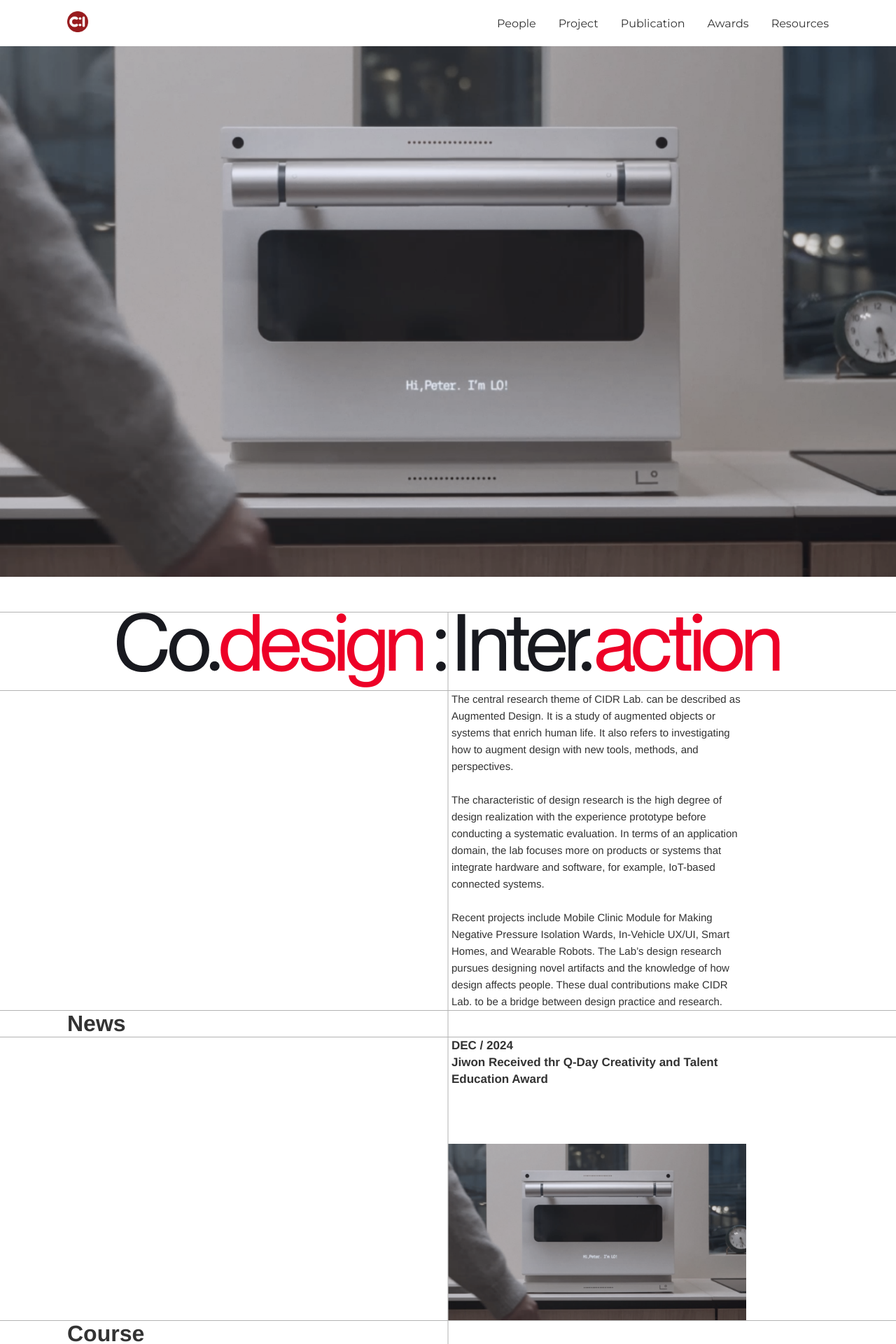
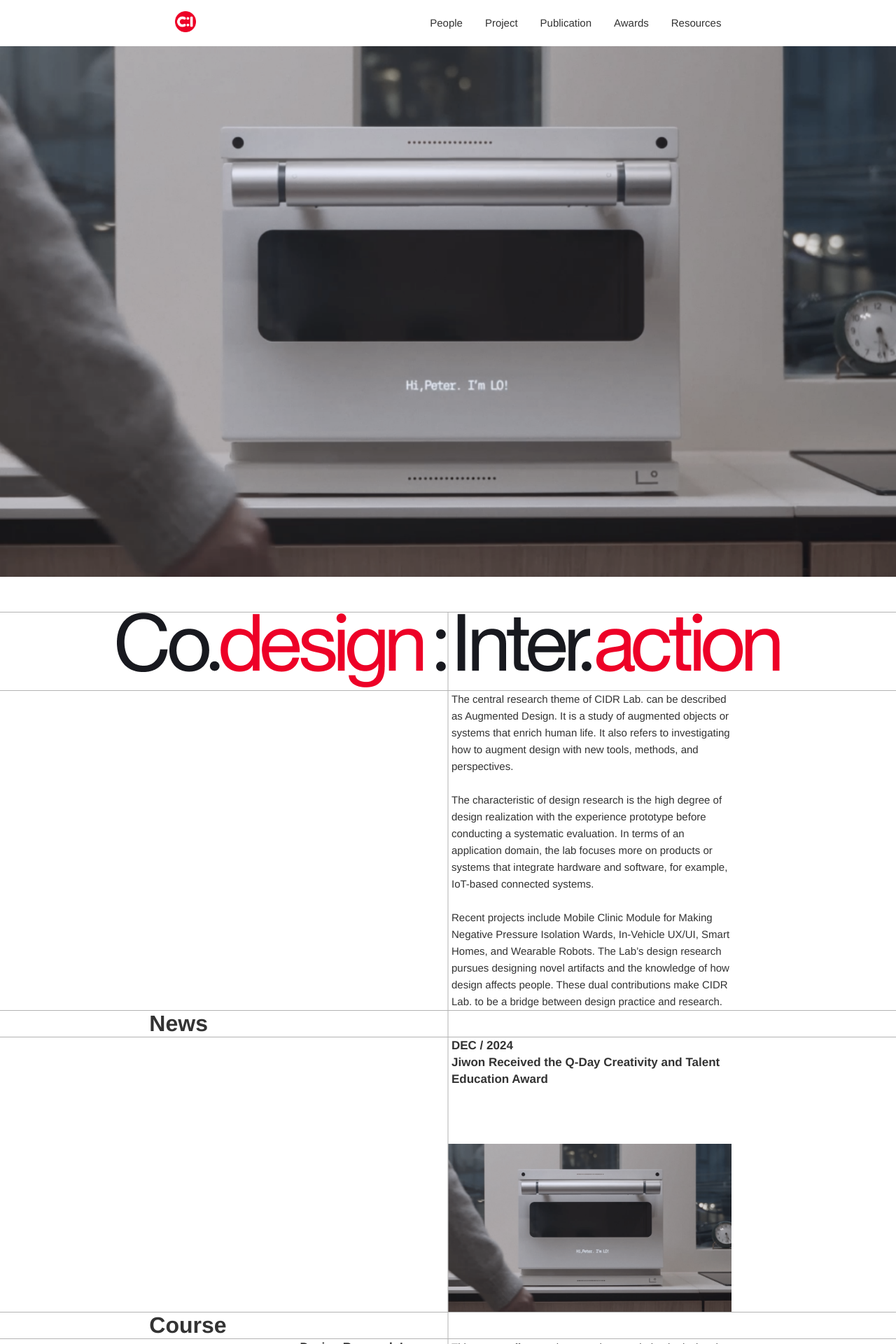
Before and after one commit to jiwonlee1223/cidrwebsite, a Next.js app: page / in a window 1280 px wide. Shown: the top 1920 px of the page at 70% size. Built offline with nearby package versions, Linux system fonts and the light colour scheme.

Commit message:
MainPage, navBar column 수정

```diff
--- a/app/awards/page.tsx
+++ b/app/awards/page.tsx
@@ -1,6 +1,7 @@
 export default function AwardsPage() {
   return (
     <>
+    <div className="resources-blank"> </div>
       <div className="main-page-container">
         <div className="half"></div>
         <div className="halftwo">
--- a/app/globals.css
+++ b/app/globals.css
@@ -1,17 +1,22 @@
 body {
   margin: 0;
   font-family: -apple-system, BlinkMacSystemFont, 'Segoe UI', Roboto, Helvetica, Arial, sans-serif;
-  background-color: #ffffff; /* 서브 컬러 */
+  background-color: #ffffff;
+  /* 서브 컬러 */
   color: #333;
 }
 
 
 .vertical-border {
   position: absolute;
-  top: 815px;               /* 배너 높이와 동일: 배너 아래부터 시작 */
-  left: 50%;                /* 수평 중앙 */
-  transform: translateX(-50%);  /* 정확한 중앙 정렬 */
-  bottom: 0;                /* 부모 요소의 하단까지 확장 */
+  top: 815px;
+  /* 배너 높이와 동일: 배너 아래부터 시작 */
+  left: 50%;
+  /* 수평 중앙 */
+  transform: translateX(-50%);
+  /* 정확한 중앙 정렬 */
+  bottom: 0;
+  /* 부모 요소의 하단까지 확장 */
   border-left: 1px solid #b3b3b3;
 }
 
@@ -23,19 +28,16 @@ a {
 .navbar {
   background-color: transparent;
   padding: 1rem 6rem;
-  display: flex;
   align-items: center;
   justify-content: space-between;
 }
 
 /* 네비게이션 컨테이너 */
 .nav-container {
-  display: flex;
   align-items: center;
   justify-content: space-between;
   width: 100%;
 }
-
 
 .nav-logo .logo {
   height: 30px;
@@ -45,6 +47,12 @@ a {
 /* 네비게이션 링크들을 담는 영역 */
 .nav-links {
   display: flex;
+  font-family: Helvetica, Arial, sans-serif;
+  font-weight: bold;
+  font-size: 15px;
+  line-height: 24px;
+  letter-spacing: 0%;
+  text-align: left;
   gap: 2rem;
 }
 
@@ -58,7 +66,7 @@ a {
 
 /* hover 시 애니메이션 효과: 색상이 메인 컬러(#981A1D)로 바뀌고 약간 확대됨 */
 .nav-link:hover {
-  color: #981A1D;
+  color: #EC1D26;
   transform: scale(1.05);
 }
 
@@ -67,7 +75,7 @@ a {
   transform: scale(0.95);
 }
 
-.main-footer{
+.main-footer {
   width: 100%;
 }
 
@@ -103,7 +111,25 @@ a {
   height: 40px;
 }
 
-/* global.css */
+.nav-main-page-container {
+  padding: 0rem 2rem 0rem 2rem;
+  display: flex;
+}
+
+.nav-half {
+  flex: 1;
+  display: flex;
+  align-items: center; /* 수직 중앙 정렬(필요시) */
+}
+
+.nav-halftwo {
+  flex: 2;
+}
+
+.nav-halfthree {
+  flex: 3;
+}
+
 .main-page-container {
   padding: 0rem 2rem 0rem 2rem;
   display: flex;
@@ -121,7 +147,7 @@ a {
   flex: 3;
 }
 
-.halffour{
+.halffour {
   flex: 4;
 }
 
@@ -133,7 +159,8 @@ a {
 
 .text-description {
   font-family: Helvetica, sans-serif;
-  font-weight: normal; /* Regular */
+  font-weight: normal;
+  /* Regular */
   font-size: 15px;
   line-height: 24px;
   text-align: left;
@@ -142,13 +169,12 @@ a {
 .text-description-container {
   padding-right: 5px;
   padding-left: 5px;
-  width: 70%;
+  width: 100%;
 }
 
 .text-title {
   display: block;
   font-size: 2em;
-  padding: 0rem 6rem;
   font-weight: bold;
   font-family: Helvetica, sans-serif;
   display: flex;
@@ -158,6 +184,7 @@ a {
   border-top: 1px solid #b3b3b3;
   border-bottom: 1px solid #b3b3b3;
   padding: 0;
+  display: flex;
 }
 
 .news-description {
@@ -212,7 +239,8 @@ a {
 }
 
 .resources-site-red {
-  display: block;       /* 요소를 블록 레벨로 변경 */
+  display: block;
+  /* 요소를 블록 레벨로 변경 */
 
   padding-left: 6rem;
   font-family: 'Helvetica', sans-serif;
@@ -230,12 +258,12 @@ a {
 }
 
 
-.resources-blank{
+.resources-blank {
   height: 20vh;
 }
 
 .news-image {
-  width: 70%;
+  width: 100%;
   height: 100%;
   margin-top: 5rem;
   margin-bottom: 0;
@@ -252,7 +280,6 @@ a {
   /* 필요 시 좌우 여백을 줄 수 있습니다. */
 }
 
-/* .page-content의 중앙에 border를 추가하는 가상 요소 */
 .page-content::before {
   content: "";
   position: absolute;
@@ -261,7 +288,8 @@ a {
   left: 50%;
   transform: translateX(-50%);
   border-left: 1px solid #b3b3b3;
-  pointer-events: none; /* 클릭 이벤트 방해하지 않도록 */
+  pointer-events: none;
+  /* 클릭 이벤트 방해하지 않도록 */
 }
 
 .main-banner {
@@ -269,9 +297,12 @@ a {
 }
 
 .banner {
-  width: 100%;      /* 브라우저 너비에 맞게 꽉 채움 */
-  height: 100%;     /* 컨테이너 높이에 맞춤 */
-  object-fit: cover;/* 이미지 비율 유지하면서 꽉 채우기 */
+  width: 100%;
+  /* 브라우저 너비에 맞게 꽉 채움 */
+  height: 100%;
+  /* 컨테이너 높이에 맞춤 */
+  object-fit: cover;
+  /* 이미지 비율 유지하면서 꽉 채우기 */
   display: block;
 }
 
@@ -291,7 +322,8 @@ a {
 
 .awards-year {
   font-family: 'Helvetica', sans-serif;
-  font-weight: 700; /* Bold */
+  font-weight: 700;
+  /* Bold */
   font-size: 15px;
   line-height: 24px;
   letter-spacing: 0%;
@@ -309,7 +341,8 @@ a {
   margin-top: 0.5em;
   display: inline-block;
   font-family: 'Helvetica', sans-serif;
-  font-weight: 700; /* Bold */
+  font-weight: 700;
+  /* Bold */
   font-size: 40px;
   line-height: 120%;
   letter-spacing: 0%;
@@ -323,7 +356,8 @@ a {
   line-height: 120%;
   letter-spacing: 0%;
   color: #ED0127;
-  margin-top: 0.5em; /* 상대적인 간격 */
+  margin-top: 0.5em;
+  /* 상대적인 간격 */
   display: inline-block;
 }
 
@@ -335,7 +369,8 @@ a {
 
 .awards-tag-container {
   margin-top: 1em;
-  align-self: flex-end; /* awards-tag-container를 하단에 정렬 */
+  align-self: flex-end;
+  /* awards-tag-container를 하단에 정렬 */
 }
 
 .awards-tag {
@@ -398,40 +433,121 @@ a {
   color: #18191F;
 }
 
+.main-footer-container {
+  width: 100%;
+  overflow: hidden;
+  position: relative;
+  height: 6rem; /* 높이 고정 */
+  background-color: #000; /* 필요에 따라 배경색 지정 */
+}
+
+.main-footer-wrapper {
+  display: flex;
+  width: 200%; /* 이미지 2개를 배치하기 위해 */
+  animation: slideAnimation 15s linear infinite; /* 애니메이션 적용 */
+}
+
+.main-footer {
+  height: 6rem; /* 높이 고정 */
+  width: auto;
+  flex-shrink: 0;
+}
+
+@keyframes slideAnimation {
+  from {
+    transform: translateX(0);
+  }
+  to {
+    transform: translateX(-50%);
+  }
+}
+
 @media screen and (max-width: 768px) {
-  .nav-container {
-    flex-direction: column;
-    gap: 1rem;
+  /* 페이지 좌우 중앙에 위치한 세로 선 제거 */
+  .page-content::before {
+    display: none;
   }
 
+  .navbar {
+    padding: 1rem;
+  }
+
+  /* 네비게이션 컨테이너: 좌우 패딩 줄임 */
+  .nav-container {
+    padding: 0.1rem;
+  }
+
+  /* 네비게이션 메인 컨테이너를 수직 스택으로 재구성 */
+  .nav-main-page-container {
+    display: flex;
+    flex-direction: column;
+    align-items: center;
+  }
+
+  /* 빈 div 요소(여백용)는 숨기기 */
+  .nav-main-page-container > .nav-half:empty,
+  .nav-main-page-container > .nav-halftwo:empty {
+    display: none;
+  }
+
+  /* 로고와 네비게이션 링크가 포함된 영역: 전체 너비 & 중앙 정렬 */
+  .nav-main-page-container > .nav-half {
+    width: 100%;
+    text-align: center;
+  }
+
+  /* 네비게이션 링크들을 수직 리스트로 재배치 */
+  .nav-links {
+    display: flex;
+    gap: 0.1rem;
+    align-items: center;
+  }
+
+  /* 네비게이션 링크 스타일: 폰트 크기와 패딩 조정 */
+  .nav-link {
+    font-size: 16px;
+    padding: 0.5rem 1rem;
+  }
+
+  /* 로고 이미지 크기 조정 (필요에 따라) */
+  .logo {
+    height: 40px;
+    width: auto;
+    align-items: center;
+  }
+
+  /* Footer: 세로 배치, 마진 및 높이 자동 조정 */
   .footer {
     flex-direction: column;
-    margin: 20;
+    margin: 20px;
     height: auto;
   }
 
+  /* Footer 로고 이미지 크기 축소 */
   .footer-left img {
     height: 30px;
   }
 
+  /* 배너 이미지: 가로 꽉 채우고 비율 유지 */
   .banner {
     width: 100%;
     height: auto;
     object-fit: cover;
   }
 
-  /* logotypo 컨테이너: 중앙 정렬 및 여백 조정 */
+  /* 로고 이미지(로고타이포) 컨테이너: 중앙 정렬 및 여백 조정 */
   .logotypo-container {
     text-align: center;
-    margin-top: 20px;
-    margin-bottom: 20px;
+    margin: 20px 0;
   }
+
   .logotypo {
     width: 80%;
-    max-width: 300px; /* 필요에 따라 최대 너비 지정 */
+    max-width: 300px;
     height: auto;
   }
 
+  /* 메인 페이지 컨텐츠: 수직 배치 및 중앙 정렬 */
   .main-page-container {
     display: flex;
     flex-direction: column;
@@ -440,27 +556,29 @@ a {
     padding: 0 1rem;
   }
 
+  /* 내부의 .half 영역: 전체 너비 사용 */
   .main-page-container .half {
     width: 100%;
     margin-bottom: 1rem;
   }
 
-  /* 텍스트 설명 컨테이너 및 텍스트 크기 조정 */
+  /* 텍스트 설명 영역: 여백 및 글자 크기 조절 */
   .text-description-container {
     padding: 0;
   }
 
   .text-description {
     margin-left: 1rem;
-    font-size: clamp(14px, 4vw, 16px); /* 최소 14px, 뷰포트에 따라 조절, 최대 16px */
+    font-size: clamp(14px, 4vw, 16px); /* 최소 14px ~ 최대 16px */
     line-height: 1.5;
   }
 
-  /* 텍스트 타이틀 컨테이너 중앙 정렬 */
+  /* 제목 영역: 중앙 정렬 및 마진 */
   .text-title-container {
     text-align: center;
     margin: 1rem 0;
   }
+
   .text-title {
     font-size: clamp(18px, 5vw, 24px);
   }
@@ -470,6 +588,7 @@ a {
     font-size: clamp(14px, 4vw, 16px);
     text-align: center;
   }
+
   .course-title {
     text-align: center;
     font-size: clamp(16px, 4vw, 20px);
--- a/app/layout.tsx
+++ b/app/layout.tsx
@@ -11,12 +11,6 @@ export const metadata = {
   },
 };
 
-const montserrat = Montserrat({
-  subsets: ['latin'],
-  weight: ['100', '200', '300', '400', '500', '600', '700', '800', '900'],
-  display: 'swap',
-});
-
 export default function RootLayout({
   children,
 }: {
@@ -24,22 +18,23 @@ export default function RootLayout({
 }) {
   return (
     <html>
-      <body className={montserrat.className}>
-        {/* 네비게이션 바 */}
+      <body>
       <header className="navbar">
-          <nav className="nav-container">
-            <Link href="/" className="nav-logo">
-              <img src="/logoicon.png" alt="MainLogo" className="logo" />
-            </Link>
-
-            <div className="nav-links">
+        <div className='nav-container'>
+        <div className='nav-main-page-container'>
+          <div className='nav-half'></div>
+          <div className='nav-half'><Link href="/" className="nav-logo"><img src="/logoicon.png" alt="MainLogo" className="logo" /></Link></div>
+          <div className='nav-halftwo'></div>
+          <div className='nav-half'><div className="nav-links">
             <Link href="/people" className="nav-link">People</Link>
             <Link href="/project" className="nav-link">Project</Link>
             <Link href="/publication" className="nav-link">Publication</Link>
             <Link href="/awards" className="nav-link">Awards</Link>
             <Link href="/resources" className="nav-link">Resources</Link>
+          </div></div>
+          <div className='nav-half'></div>
         </div>
-          </nav>
+        </div>
         </header>
 
 
--- a/app/page.tsx
+++ b/app/page.tsx
@@ -1,22 +1,19 @@
 export default function MainPage() {
   return (
     <>
-      {/* 네비게이션 바 레이어 아래에 위치할 배너 컨테이너 */}
       <div className="main-banner">
         <img src="/banner.png" alt="banner" className="banner" />
       </div>
 
       <div className="page-content">
-        {/* 배너 아래 50px 여백 후, 로고 이미지 컨테이너 */}
         <div className="logotypo-container">
           <img src="/logotypo.png" alt="logotypo" className="logotypo" />
         </div>
 
-        {/* 기존의 main-page-container */}
         <div className="main-page-container">
-          <div className="half">
+          <div className="halfthree">
           </div>
-          <div className="half">
+          <div className="halftwo">
             <div className="text-description-container">
               <span className="text-description">The central research theme of CIDR Lab. can be described as Augmented Design.
                 It is a study of augmented objects or systems that enrich human life.
@@ -30,36 +27,42 @@ export default function MainPage() {
               </span>
             </div>
           </div>
+          <div className="half"></div>
         </div>
 
         <div className="text-title-container">
-          <span className="text-title">News</span>
+          <div className="half"></div>
+          <div className="halftwo"><span className="text-title">News</span></div>
+          <div className="halfthree"></div>
         </div>
 
         <div className="main-page-container">
-          <div className="half">
+          <div className="halfthree">
           </div>
-          <div className="half">
+          <div className="halftwo">
             <div className="text-description-container">
               <span className="news-description">DEC / 2024 <br />
-                Jiwon Received thr Q-Day Creativity and Talent Education Award </span>
+                Jiwon Received the Q-Day Creativity and Talent Education Award </span>
             </div>
             <div>
               <img src="/banner.png" alt="news" className="news-image" />
             </div>
 
           </div>
+          <div className="half"></div>
         </div>
 
         <div className="text-title-container">
-          <span className="text-title">Course</span>
+          <div className="half"></div>
+          <div className="halftwo"><span className="text-title">Course</span></div>
+          <div className="halfthree"></div>
         </div>
 
         <div className="main-page-container">
-          <div className="half">
+          <div className="halfthree">
             <span className="course-title">Design Research Issues <br /> ID.70001 </span>
           </div>
-          <div className="half">
+          <div className="halftwo">
             <div className="text-description-container">
               <span className="text-description">This course offers graduate students majoring in design the opportunity to discuss desirable design research.
                 The goal of the course activities is to enhance understanding of design and design research.
@@ -70,14 +73,15 @@ export default function MainPage() {
               <span className="syllabus">Syllabus</span>
             </div>
           </div>
+          <div className="half"></div>
         </div>
 
         <div className="course-blank"> </div>
         <div className="main-page-container">
-          <div className="half">
+          <div className="halfthree">
             <span className="course-title">Interaction Prototyping <br /> ID.20020 </span>
           </div>
-          <div className="half">
+          <div className="halftwo">
             <div className="text-description-container">
               <span className="text-description">This interaction prototyping (1D220) course offered in the department of Industrial Design at KAIST aims to provide students with the theoretical and practical electronics and programming background
                 to develop an software-hardware hybrid interactive prototypes (also known as physical computing). The course objectives are <br />
@@ -87,42 +91,53 @@ export default function MainPage() {
               <span className="syllabus">Syllabus</span>
             </div>
           </div>
+          <div className="half"></div>
           <div className="course-blank"> </div>
         </div>
 
         <div className="text-title-container">
-          <span className="text-title">Contact Us</span>
+          <div className="half"></div>
+          <div className="halftwo"><span className="text-title">Contact Us</span></div>
+          <div className="halfthree"></div>
         </div>
 
         <div className="main-page-container">
-          <div className="half">
+          <div className="halfthree">
             <span className="course-title">CIDR Lab </span>
           </div>
-          <div className="half">
+          <div className="halftwo">
             <div className="text-description-container">
               <span className="text-description">Room 324, Dept. of Industrial Design, KAIST <br />
                 291 Daehak-ro, Yuseong-gu, Daejeon 34141 <br />
                 Republic of Korea </span>
             </div>
           </div>
+          <div className="half"></div>
         </div>
 
         <div className="main-page-container">
-          <div className="half">
+          <div className="halfthree">
             <span className="course-title">Email </span>
           </div>
-          <div className="half">
+          <div className="halftwo">
             <div className="text-description-container">
               <span className="text-description">Prof. Tek-Jin Nam <br />
                 tjnam@kaist.ac.kr
               </span>
             </div>
           </div>
+          <div className="half"></div>
           <div className="course-blank"> </div>
         </div>
       </div>
 
-      <img src="/main-footer.png" className="main-footer"></img>
+      <div className="main-footer-container">
+        <div className="main-footer-wrapper">
+          <img src="/main-footer.png" className="main-footer" alt="footer" />
+          <img src="/main-footer.png" className="main-footer" alt="footer" />
+        </div>
+      </div>
+
     </>
   );
 }
--- a/app/publication/page.tsx
+++ b/app/publication/page.tsx
@@ -22,7 +22,7 @@ export default function PublicationPage() {
 
   return (
     <>
-
+      <div className="resources-blank"> </div>
       <div className="main-page-container">
         <div className="half">
         </div>
```
Also changed, not shown: app/publication/publications.ts (indentation only), public/logoicon.png, public/main-footer.png. Lines whose indentation alone changed are shown as unchanged.
